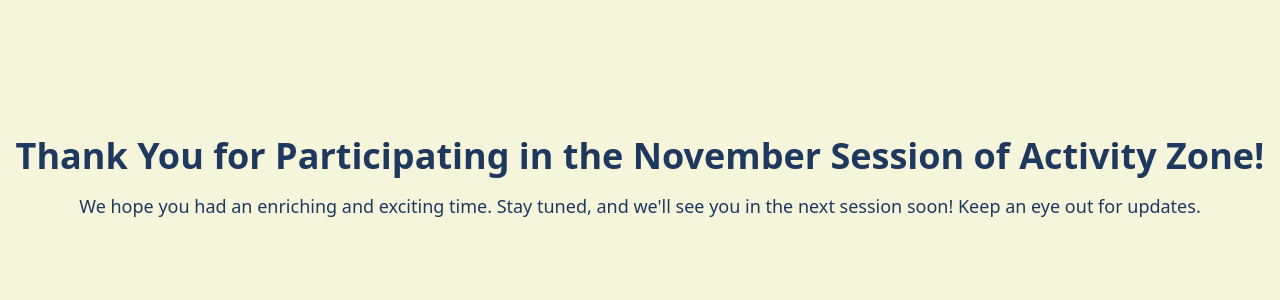
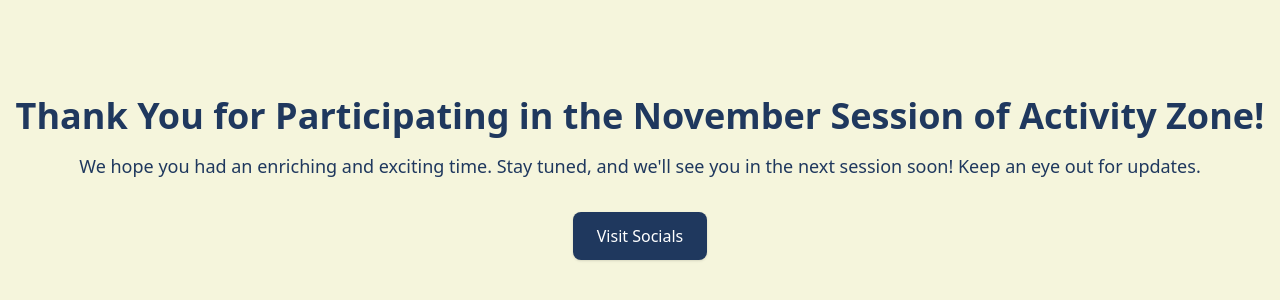
Before and after one commit to StrugglerSuryansh/mlsa-activitty, a React (Vite) app: page / in a window 1280 px wide. Shown: the part 222-522 px from the top of the page. Built offline with nearby package versions, Linux system fonts and the light colour scheme; a web font is replaced by a local one.

Commit message:
changes done

```diff
--- a/src/components/Over.jsx
+++ b/src/components/Over.jsx
@@ -1,14 +1,32 @@
-import React from "react";
+import React, { useState } from "react";
 
 const Over = () => {
+  const [isClicked, setIsClicked] = useState(false);
+
+  const handleClick = () => {
+    setIsClicked(true);
+    setTimeout(() => {
+      setIsClicked(false);
+      window.open("https://linktr.ee/mlsa_miet", "_blank");
+    }, 300); // Animation duration before opening the link
+  };
+
   return (
     <div className="flex flex-col items-center justify-center h-screen text-center">
       <h1 className="mb-4 text-4xl font-bold text-primary">
         Thank You for Participating in the November Session of Activity Zone!
       </h1>
-      <p className="text-lg text-primary">
+      <p className="mb-8 text-lg text-primary">
         We hope you had an enriching and exciting time. Stay tuned, and we'll see you in the next session soon! Keep an eye out for updates.
       </p>
+      <button
+        onClick={handleClick}
+        className={`px-6 py-3 font-medium text-white transition rounded-lg shadow bg-primary hover:bg-primary-dark ${
+          isClicked ? "scale-95" : "scale-100"
+        }`}
+      >
+        Visit Socials
+      </button>
     </div>
   );
 };
```
